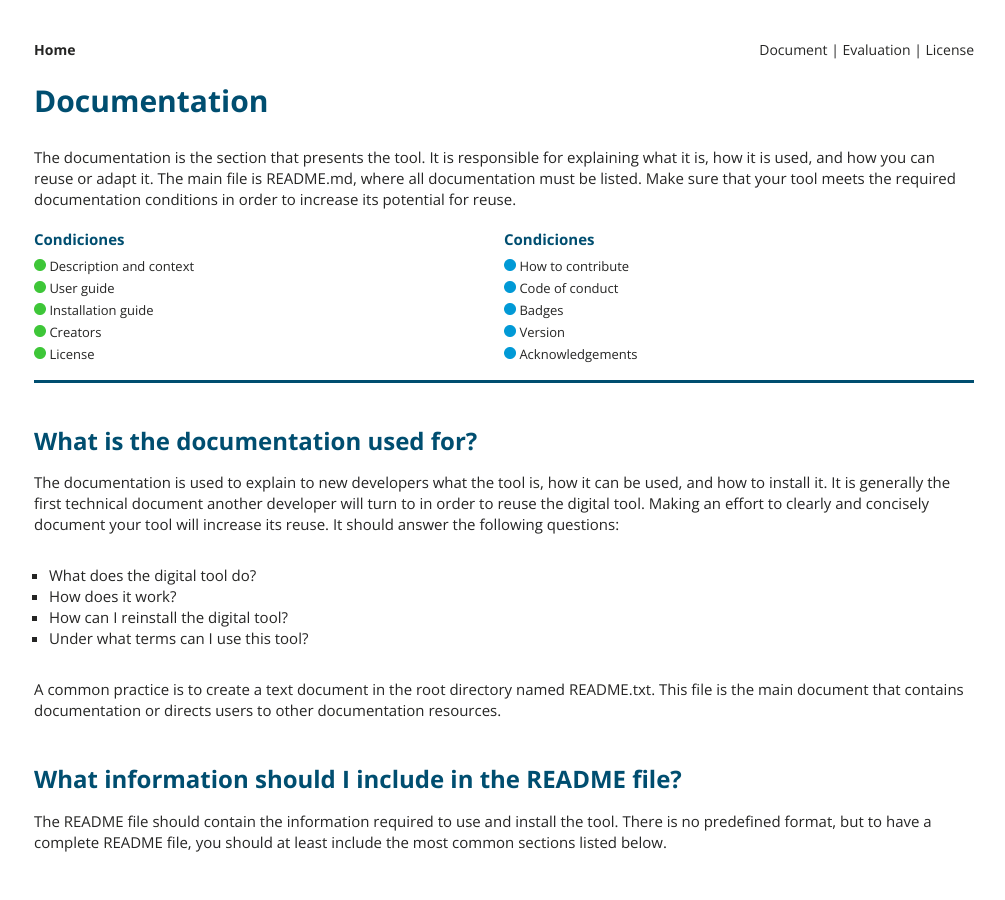
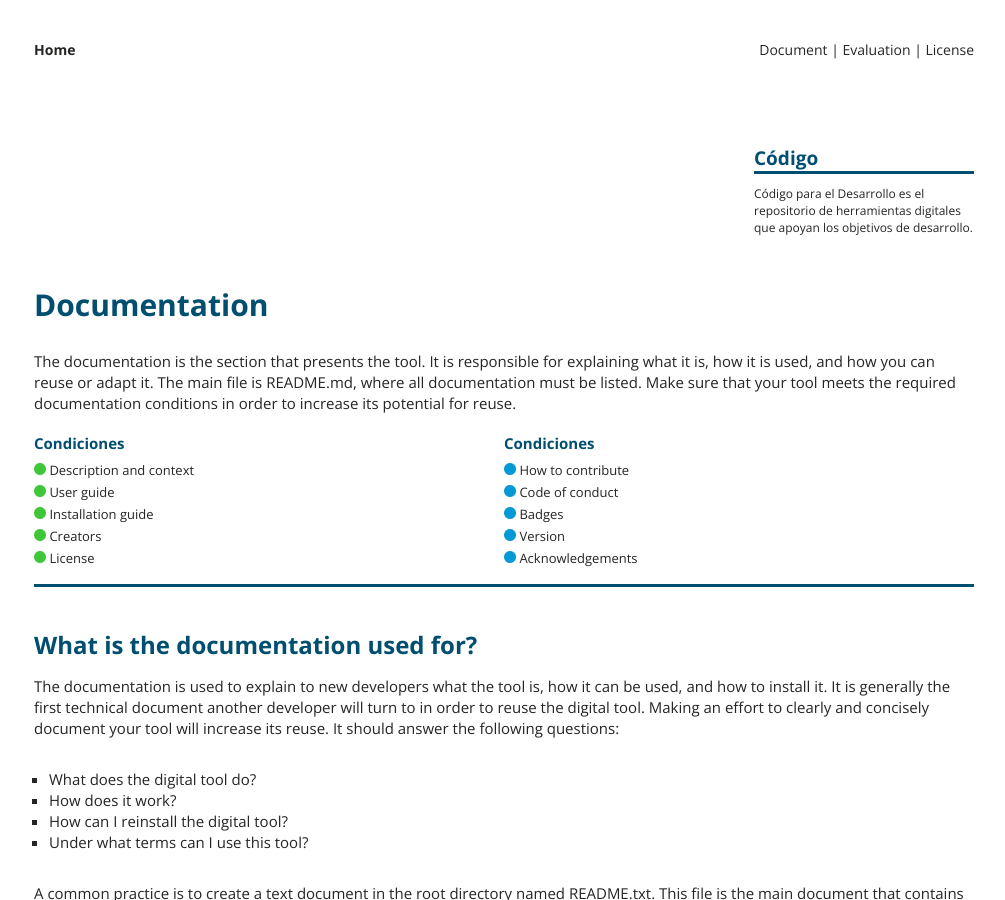
Before and after one commit to EL-BID/guia-de-publicacion, a Jekyll site: the page built from _documents/en/documentacion.markdown, in a window 1280 px wide and 900 px high. Shown: the whole window, without its empty margins (136-1141 px from the left). Built offline with Jekyll 4.4.1, drawn with Linux system fonts in a browser that asks for light colours.

Commit message:
Update document.html

```diff
--- a/_layouts/document.html
+++ b/_layouts/document.html
@@ -1,7 +1,17 @@
 {% include header.html %}
 
 <div class="clearfix">
+    {% if page.sidebaren %}
+<div class="sidebar">
 
+  <div class="link-container">
+      <h3 class="sidebar_border_bottom"> <a href="http://code.iadb.org/">Código</a></h3>
+      <p>Código para el Desarrollo es el repositorio de herramientas digitales que apoyan los objetivos de desarrollo.</p>
+
+  </div>
+
+</div> <!-- /sidebar -->
+{% endif %}
     {% if page.sidebar %}
 
     <div class="document-body">
```
